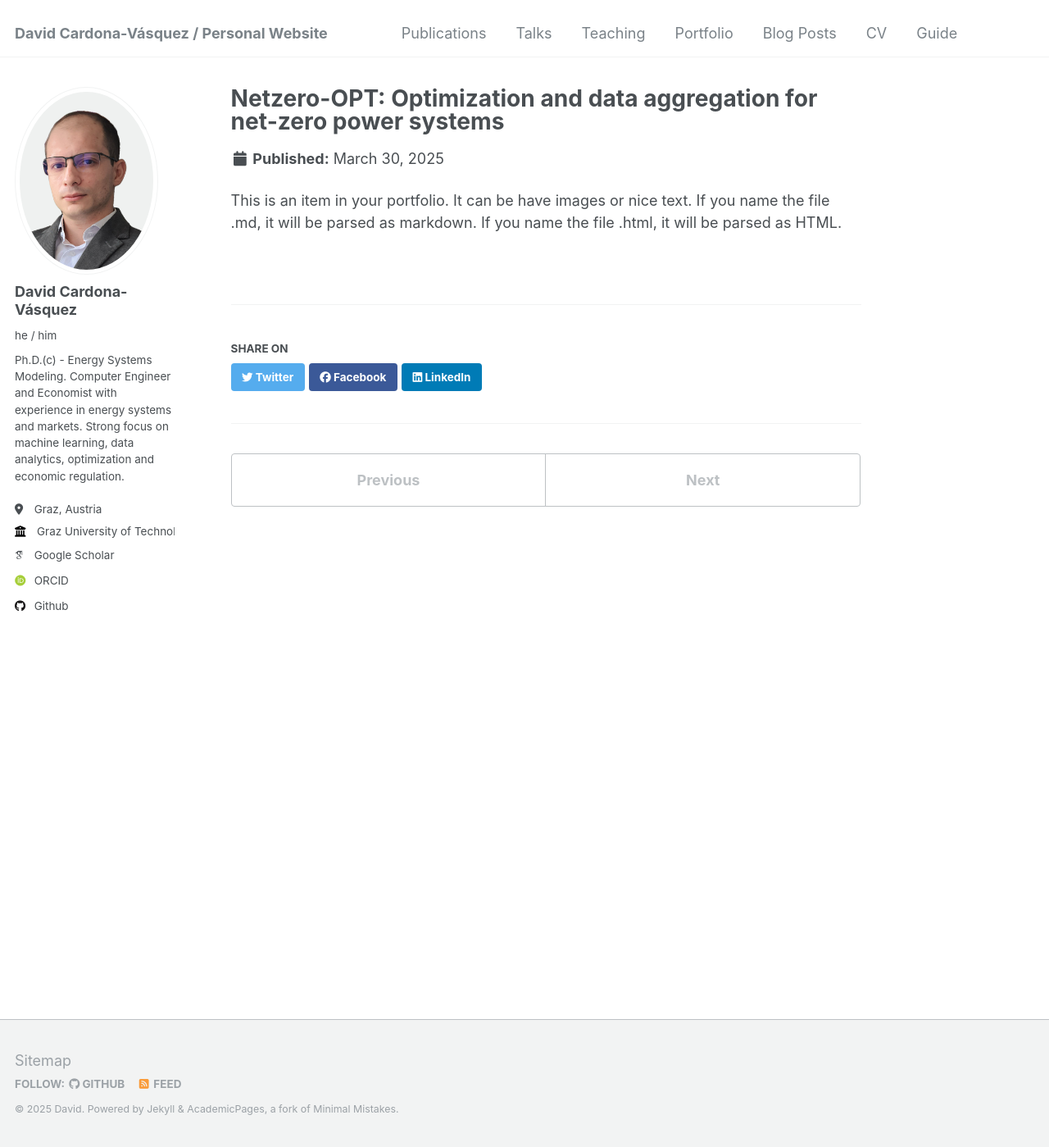
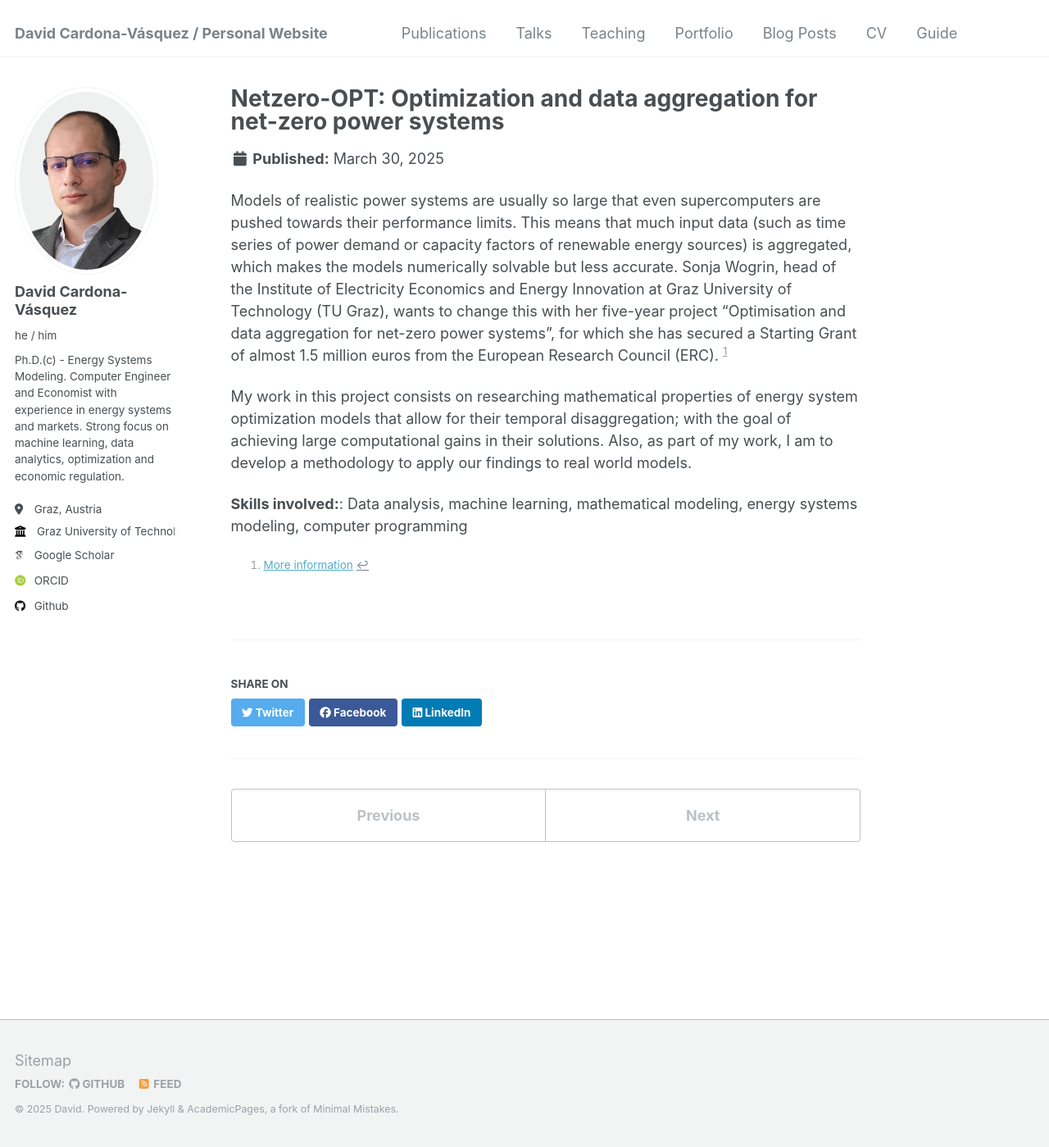
Before and after one commit to dcardonav/dcardonav.github.io, a Jekyll site: the page built from _portfolio/netzero.md, in a window 1280 px wide and 1399 px high. Shown: the whole window at 82% size. Built offline with Jekyll 4.4.1, drawn with Linux system fonts in a browser that asks for light colours; some web fonts are replaced.

Commit message:
expanded the portfolio items

```diff
--- a/_portfolio/netzero.md
+++ b/_portfolio/netzero.md
@@ -1,7 +1,19 @@
 ---
 title: "Netzero-OPT: Optimization and data aggregation for net-zero power systems"
-excerpt: "ERC Starting Grant awarded to Prof. Sonja Wogrin in which we are researching novel techniques that improve the computational tractability of the energy system models that support the energy transition"
+excerpt: "(2024-2025) - ERC Starting Grant awarded to Prof. Sonja Wogrin in which we are researching novel techniques that improve the computational tractability of the energy system models that support the energy transition"
 collection: portfolio
 ---
+Models of realistic power systems are usually so large that even supercomputers are pushed towards their performance
+limits. This means that much input data (such as time series of power demand or capacity factors of renewable energy
+sources) is aggregated, which makes the models numerically solvable but less accurate. Sonja Wogrin, head of the
+Institute of Electricity Economics and Energy Innovation at Graz University of Technology (TU Graz), wants to change
+this with her five-year project “Optimisation and data aggregation for net-zero power systems”, for which she has
+secured a Starting Grant of almost 1.5 million euros from the European Research Council (ERC). [^1]
 
-This is an item in your portfolio. It can be have images or nice text. If you name the file .md, it will be parsed as markdown. If you name the file .html, it will be parsed as HTML.
+My work in this project consists on researching mathematical properties of energy system optimization models that allow
+for their temporal disaggregation; with the goal of achieving large computational gains in their
+solutions. Also, as part of my work, I am to develop a methodology to apply our findings to real world models.
+
+**Skills involved:**: Data analysis, machine learning, mathematical modeling, energy systems modeling, computer programming
+
+[^1]: [More information](https://www.tugraz.at/en/institutes/iee/research/current-projects/netzero-opt)
```
Also changed, not shown: _portfolio/miles.md (+6 -3 lines), _portfolio/oespeicher.md (+9 -3 lines), _publications/2022-11-01-aggregation-esm.md (added, +14 -0 lines).
